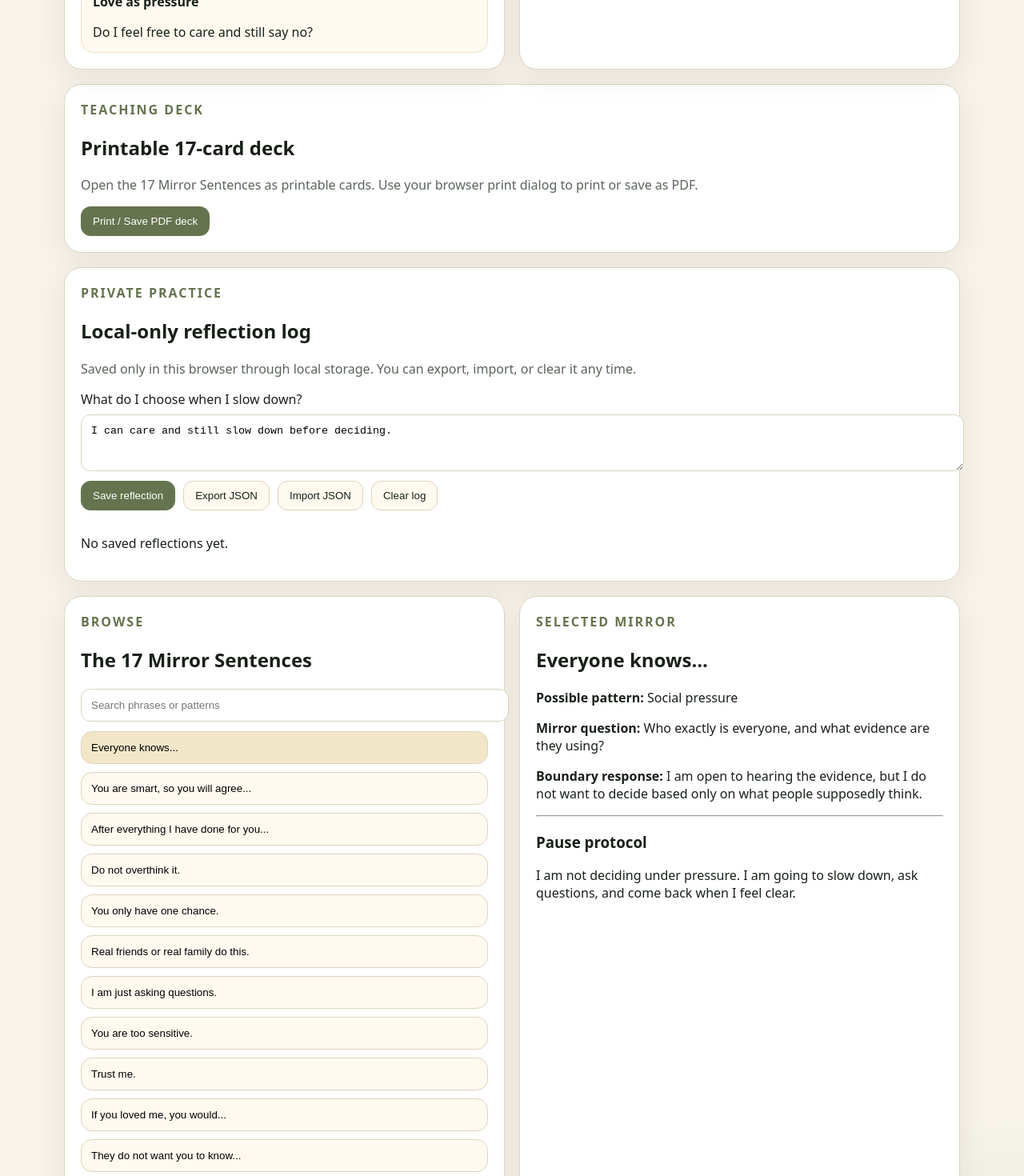
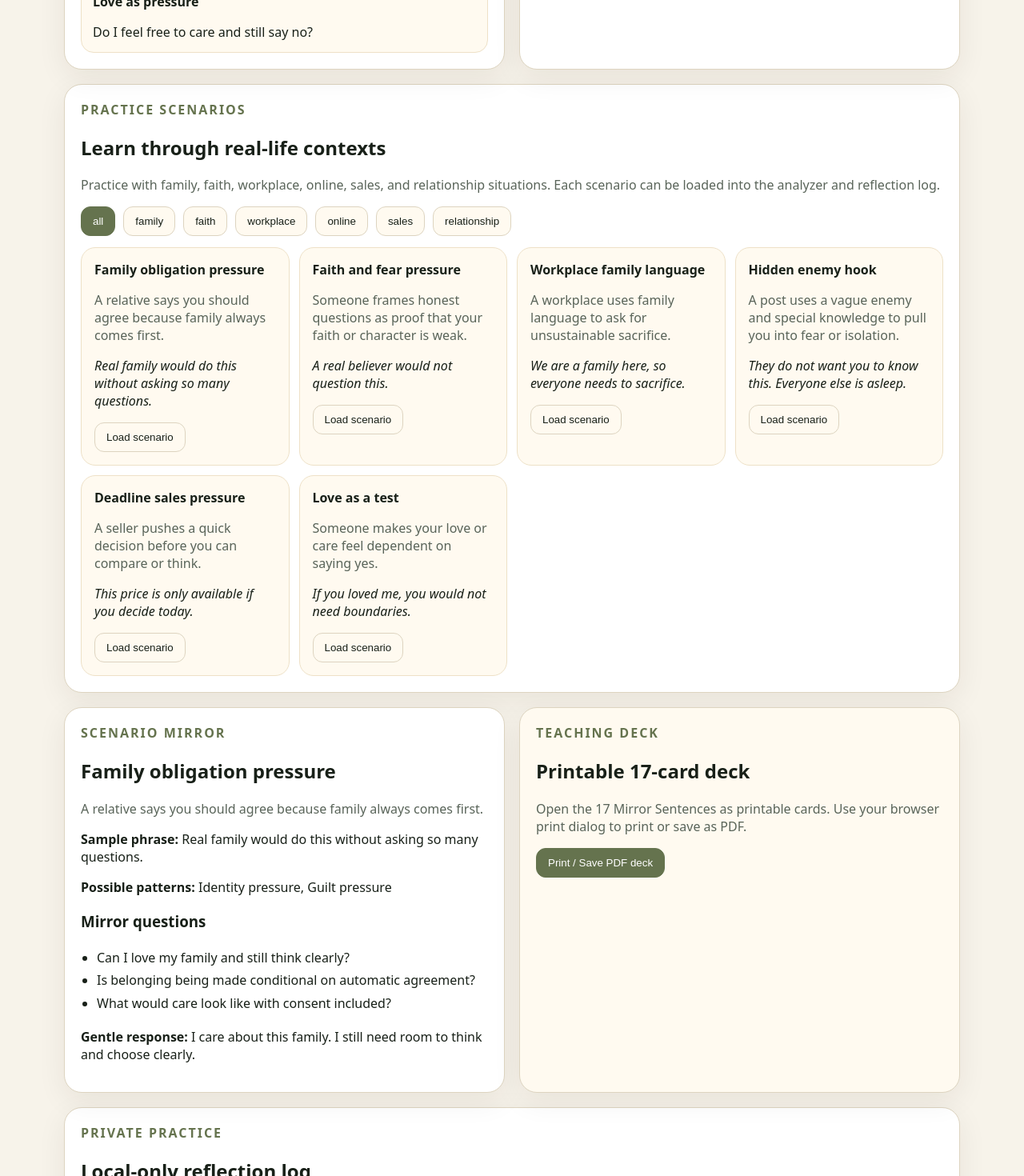
Before and after one commit to MichaelWave369/consent_mirror_369, a React (Vite) app: page / in a window 1280 px wide. Shown: the part 820-2290 px from the top of the page at 80% size. Built offline with nearby package versions, Linux system fonts and the light colour scheme.

Commit message:
Add scenario examples browser

```diff
--- a/src/App.jsx
+++ b/src/App.jsx
@@ -1,6 +1,7 @@
 import { useMemo, useRef, useState } from 'react'
 import mirrorSentences from '../data/mirror_sentences.json'
 import signalRules from '../data/signal_rules.json'
+import scenarios from '../data/scenarios.json'
 import { printCardDeck } from './printDeck.js'
 import { colors, layout } from './theme.js'
 
@@ -45,19 +46,27 @@ function Eyebrow({ children }) {
 export default function App() {
   const importInputRef = useRef(null)
   const [selectedIndex, setSelectedIndex] = useState(0)
+  const [scenarioIndex, setScenarioIndex] = useState(0)
   const [search, setSearch] = useState('')
+  const [scenarioFilter, setScenarioFilter] = useState('all')
   const [phrase, setPhrase] = useState('If you cared about me, you would decide today.')
   const [choice, setChoice] = useState('I can care and still slow down before deciding.')
   const [reflections, setReflections] = useState(loadReflections)
   const [importStatus, setImportStatus] = useState('')
 
   const selected = mirrorSentences[selectedIndex]
+  const selectedScenario = scenarios[scenarioIndex]
   const analysis = useMemo(() => analyzePhrase(phrase), [phrase])
   const filtered = useMemo(() => {
     const q = search.toLowerCase().trim()
     if (!q) return mirrorSentences
     return mirrorSentences.filter(item => [item.phrase, item.pattern, item.question, item.response].join(' ').toLowerCase().includes(q))
   }, [search])
+  const scenarioCategories = useMemo(() => ['all', ...new Set(scenarios.map(item => item.category))], [])
+  const visibleScenarios = useMemo(() => {
+    if (scenarioFilter === 'all') return scenarios
+    return scenarios.filter(item => item.category === scenarioFilter)
+  }, [scenarioFilter])
 
   const primaryPattern = analysis[0]?.pattern || selected.pattern
 
@@ -114,11 +123,18 @@ export default function App() {
     reader.readAsText(file)
   }
 
+  function loadScenario(item) {
+    setPhrase(item.sample_phrase)
+    setChoice(item.gentle_response)
+    const nextIndex = scenarios.findIndex(scenario => scenario.id === item.id)
+    if (nextIndex >= 0) setScenarioIndex(nextIndex)
+  }
+
   return (
     <main style={layout.shell}>
       <div style={layout.container}>
         <section style={layout.hero}>
-          <Eyebrow>ConsentMirror369 v0.7 · Lantern, not weapon</Eyebrow>
+          <Eyebrow>ConsentMirror369 v0.8 · Lantern, not weapon</Eyebrow>
           <h1 style={{ fontSize: 'clamp(42px, 7vw, 78px)', lineHeight: 0.95, letterSpacing: '-0.06em', margin: 0 }}>Pressure literacy for clearer choice.</h1>
           <p style={{ fontSize: 18, lineHeight: 1.6, maxWidth: 820, color: colors.softInk }}>
             A humane framework for noticing pressure, naming patterns, pausing safely, and returning to consent without paranoia or counter-control.
@@ -169,10 +185,52 @@ export default function App() {
         </section>
 
         <section style={{ ...layout.card, marginTop: 18 }}>
-          <Eyebrow>Teaching deck</Eyebrow>
-          <h2>Printable 17-card deck</h2>
-          <p style={{ color: colors.softInk }}>Open the 17 Mirror Sentences as printable cards. Use your browser print dialog to print or save as PDF.</p>
-          <button onClick={() => printCardDeck(mirrorSentences)} style={layout.buttonPrimary}>Print / Save PDF deck</button>
+          <Eyebrow>Practice scenarios</Eyebrow>
+          <h2>Learn through real-life contexts</h2>
+          <p style={{ color: colors.softInk }}>Practice with family, faith, workplace, online, sales, and relationship situations. Each scenario can be loaded into the analyzer and reflection log.</p>
+          <div style={{ display: 'flex', gap: 10, flexWrap: 'wrap', marginBottom: 14 }}>
+            {scenarioCategories.map(category => (
+              <button
+                key={category}
+                onClick={() => setScenarioFilter(category)}
+                style={category === scenarioFilter ? layout.buttonPrimary : layout.buttonSoft}
+              >
+                {category}
+              </button>
+            ))}
+          </div>
+          <div style={{ display: 'grid', gridTemplateColumns: 'repeat(auto-fit, minmax(260px, 1fr))', gap: 12 }}>
+            {visibleScenarios.map(item => (
+              <article key={item.id} style={{ padding: 16, borderRadius: 18, background: colors.paper, border: `1px solid ${colors.softBorder}` }}>
+                <strong>{item.title}</strong>
+                <p style={{ color: colors.softInk }}>{item.situation}</p>
+                <p><em>{item.sample_phrase}</em></p>
+                <button onClick={() => loadScenario(item)} style={layout.buttonSoft}>Load scenario</button>
+              </article>
+            ))}
+          </div>
+        </section>
+
+        <section style={layout.grid}>
+          <div style={layout.card}>
+            <Eyebrow>Scenario mirror</Eyebrow>
+            <h2>{selectedScenario.title}</h2>
+            <p style={{ color: colors.softInk }}>{selectedScenario.situation}</p>
+            <p><strong>Sample phrase:</strong> {selectedScenario.sample_phrase}</p>
+            <p><strong>Possible patterns:</strong> {selectedScenario.possible_patterns.join(', ')}</p>
+            <h3>Mirror questions</h3>
+            <ul style={{ lineHeight: 1.8, paddingLeft: 20 }}>
+              {selectedScenario.mirror_questions.map(question => <li key={question}>{question}</li>)}
+            </ul>
+            <p><strong>Gentle response:</strong> {selectedScenario.gentle_response}</p>
+          </div>
+
+          <div style={{ ...layout.card, background: colors.paper }}>
+            <Eyebrow>Teaching deck</Eyebrow>
+            <h2>Printable 17-card deck</h2>
+            <p style={{ color: colors.softInk }}>Open the 17 Mirror Sentences as printable cards. Use your browser print dialog to print or save as PDF.</p>
+            <button onClick={() => printCardDeck(mirrorSentences)} style={layout.buttonPrimary}>Print / Save PDF deck</button>
+          </div>
         </section>
 
         <section style={{ ...layout.card, marginTop: 18 }}>
```
